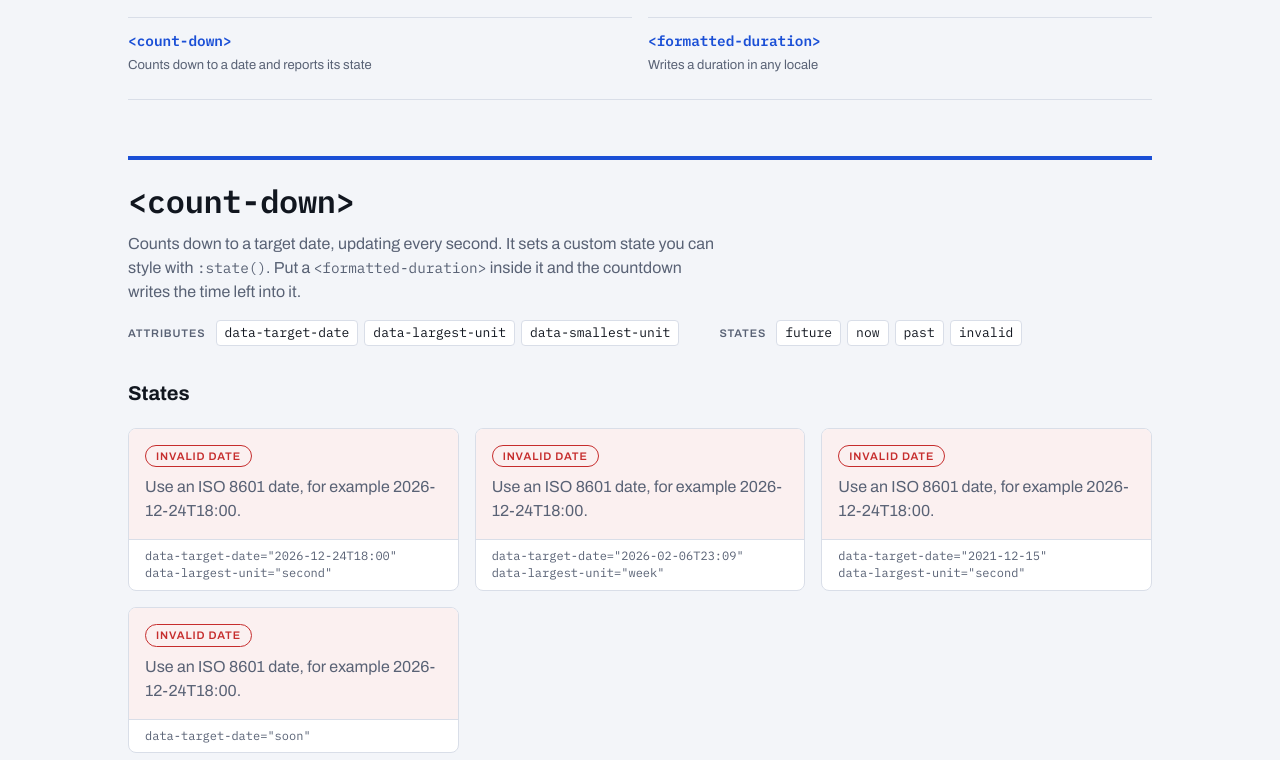
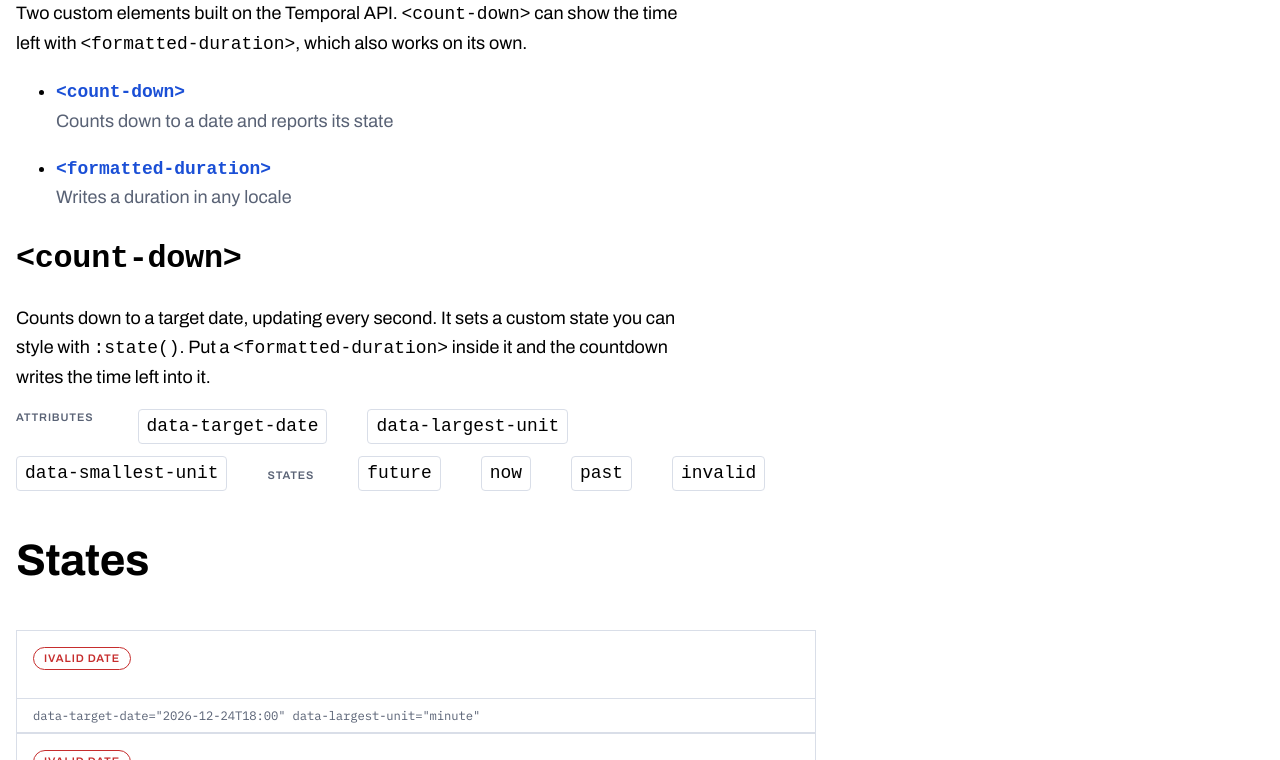
Before and after one commit to g12n/count-down, a plain HTML site: page index.html in a window 1280 px wide. Shown: the part 176-936 px from the top of the page. Drawn offline with Linux system fonts and the light colour scheme.

Commit message:
simplify markup

```diff
--- a/index.html
+++ b/index.html
@@ -17,15 +17,15 @@
 		<link rel="stylesheet" href="styles.css" />
 	</head>
 	<body>
-		<div class="page">
 		<header class="masthead">
 			<h1>Count-down</h1>
 			<p>
 				Two custom elements built on the Temporal API.
 				<code>&lt;count-down&gt;</code> can show the time left with
-					<code>&lt;formatted-duration&gt;</code>, which also works
-					on its own.
+				<code>&lt;formatted-duration&gt;</code>, which also works on its own.
 			</p>
+		</header>
+
 		<nav aria-label="Components">
 			<ul class="toc">
 				<li>
@@ -42,52 +42,44 @@
 				</li>
 			</ul>
 		</nav>
-			</header>
 
-			<main class="stack">
-				<!-- ============ Component 1: count-down ============ -->
+		<main>
 			<section class="component" aria-labelledby="count-down">
-					<header class="component__head">
+				<header>
 					<h2 id="count-down"><code>&lt;count-down&gt;</code></h2>
 					<p>
-							Counts down to a target date, updating every
-							second. It sets a custom state you can style with
+						Counts down to a target date, updating every second. It sets a
+						custom state you can style with
 						<code>:state()</code>. Put a
-							<code>&lt;formatted-duration&gt;</code> inside it
-							and the countdown writes the time left into it.
+						<code>&lt;formatted-duration&gt;</code> inside it and the countdown
+						writes the time left into it.
 					</p>
+				</header>
 				<dl class="spec">
-							<div>
 					<dt>Attributes</dt>
 					<dd><code>data-target-date</code></dd>
 					<dd><code>data-largest-unit</code></dd>
 					<dd><code>data-smallest-unit</code></dd>
-							</div>
-							<div>
+
 					<dt>States</dt>
 					<dd><code>future</code></dd>
 					<dd><code>now</code></dd>
 					<dd><code>past</code></dd>
 					<dd><code>invalid</code></dd>
-							</div>
 				</dl>
-					</header>
 
-					<div class="section">
 				<h3>States</h3>
-						<div class="grid">
+
 				<figure class="demo">
 					<count-down
 						data-target-date="2026-12-24T18:00"
-									data-largest-unit="second"
+						data-largest-unit="minute"
+						data-smallest-unit="minute"
 					>
-									<formatted-duration
-										locale="en"
-									></formatted-duration>
+						<formatted-duration locale="en"></formatted-duration>
 					</count-down>
 					<figcaption>
-									data-target-date="2026-12-24T18:00"<br />
-									data-largest-unit="second"
+						data-target-date="2026-12-24T18:00" data-largest-unit="minute"
 					</figcaption>
 				</figure>
 
@@ -97,9 +89,7 @@
 						data-largest-unit="week"
 						data-smallest-unit="second"
 					>
-									<formatted-duration
-										locale="en"
-									></formatted-duration>
+						<formatted-duration locale="en"></formatted-duration>
 					</count-down>
 					<figcaption>
 						data-target-date="2026-02-06T23:09"<br />
@@ -108,13 +98,8 @@
 				</figure>
 
 				<figure class="demo">
-								<count-down
-									data-target-date="2021-12-15"
-									data-largest-unit="second"
-								>
-									<formatted-duration
-										locale="en"
-									></formatted-duration>
+					<count-down data-target-date="2021-12-15" data-largest-unit="second">
+						<formatted-duration locale="en"></formatted-duration>
 					</count-down>
 					<figcaption>
 						data-target-date="2021-12-15"<br />
@@ -124,30 +109,24 @@
 
 				<figure class="demo">
 					<count-down data-target-date="soon">
-									<formatted-duration
-										locale="en"
-									></formatted-duration>
+						<formatted-duration locale="en"></formatted-duration>
 					</count-down>
 					<figcaption>data-target-date="soon"</figcaption>
 				</figure>
-						</div>
-					</div>
 			</section>
 
 			<!-- ============ Component 2: formatted-duration ============ -->
-				<section
-					class="component"
-					aria-labelledby="formatted-duration"
-				>
+			<section class="component" aria-labelledby="formatted-duration">
 				<header class="component__head">
 					<h2 id="formatted-duration">
 						<code>&lt;formatted-duration&gt;</code>
 					</h2>
 					<p>
-							Writes an ISO 8601 duration as text in the language
-							you pick. It works anywhere on a page and does not
-							need <code>&lt;count-down&gt;</code>.
+						Writes an ISO 8601 duration as text in the language you pick. It
+						works anywhere on a page and does not need
+						<code>&lt;count-down&gt;</code>.
 					</p>
+				</header>
 				<dl class="spec">
 					<div>
 						<dt>Attributes</dt>
@@ -156,16 +135,13 @@
 						<dd><code>duration-style</code></dd>
 					</div>
 				</dl>
-					</header>
 
-					<div class="section">
 				<h3>Style variants</h3>
 				<p class="section__note">
-							<code>duration-style</code> changes how units are
-							written. The default is <code>long</code>.
+					<code>duration-style</code> changes how units are written. The default
+					is <code>long</code>.
 				</p>
 				<dl class="rows">
-							<div>
 					<dt>duration-style="long"</dt>
 					<dd>
 						<formatted-duration
@@ -174,8 +150,7 @@
 							duration-style="long"
 						></formatted-duration>
 					</dd>
-							</div>
-							<div>
+
 					<dt>duration-style="short"</dt>
 					<dd>
 						<formatted-duration
@@ -184,8 +159,7 @@
 							duration-style="short"
 						></formatted-duration>
 					</dd>
-							</div>
-							<div>
+
 					<dt>duration-style="narrow"</dt>
 					<dd>
 						<formatted-duration
@@ -194,8 +168,7 @@
 							duration-style="narrow"
 						></formatted-duration>
 					</dd>
-							</div>
-							<div>
+
 					<dt>duration-style="digital"</dt>
 					<dd>
 						<formatted-duration
@@ -204,15 +177,12 @@
 							duration-style="digital"
 						></formatted-duration>
 					</dd>
-							</div>
 				</dl>
-					</div>
 
-					<div class="section">
 				<h3>Locales</h3>
 				<p class="section__note">
-							The same duration in different languages, set with
-							the <code>locale</code> attribute.
+					The same duration in different languages, set with the
+					<code>locale</code> attribute.
 				</p>
 				<dl class="rows">
 					<div>
@@ -315,10 +285,8 @@
 						</dd>
 					</div>
 				</dl>
-					</div>
 			</section>
 		</main>
-		</div>
 
 		<script src="https://cdn.jsdelivr.net/npm/temporal-polyfill@0.3.0/global.min.js"></script>
 		<script
--- a/styles.css
+++ b/styles.css
@@ -1,217 +1,235 @@
+@layer typography, theme, page-layout, custom-elements;
+
 /* ==========================================================================
-   <count-down> demo
-   Layout: one column (max 64rem) with a header and three labeled sections.
-   Each demo sits in a figure with a mono caption listing its attributes.
+   tidy-typography.css — a modern typography reset
    ========================================================================== */
+@layer typography {
+	:root {
+		--step-0: clamp(1rem, 0.9rem + 1cqi, 1.125rem);
+		--step-1: clamp(1.25rem, 1.1rem + 1.5cqi, 1.5rem);
+		--step-2: clamp(1.6rem, 1.35rem + 2cqi, 2rem);
+		--step-3: clamp(2rem, 1.6rem + 3cqi, 2.75rem);
+		--step-4: clamp(2.5rem, 1.9rem + 4.5cqi, 4rem);
+		--vf-grad: 0;
 
-:root {
-	/* Color */
-	--bg: #f3f5f9;
-	--surface: #ffffff;
-	--ink: #11161f;
-	--ink-muted: #596275;
-	--line: #d9dee8;
-	--accent: #1a4fd6;
-
-	/* State colors (semantic, separate from the accent) */
-	--state-future: #1a4fd6;
-	--state-now: #14804a;
-	--state-past: #6b7385;
-	--state-invalid: #c62d2d;
-
-	/* Type */
+		/* Typography */
+		--font-headline: -apple-system-ui-serif, ui-serif, Georgia, serif;
 		--font-body: "Archivo", system-ui, -apple-system, "Segoe UI", sans-serif;
 		--font-mono: "IBM Plex Mono", ui-monospace, "SF Mono", Menlo, monospace;
 
-	/* Scale */
-	--text-s: 0.8125rem;
-	--text-m: 1rem;
-	--text-l: 1.25rem;
-	--text-xl: 2.5rem;
-	--radius: 0.5rem;
-	--gap: 1rem;
-
-	color-scheme: light;
-}
+		font-family: var(--font-body);
 
 		@media (prefers-color-scheme: dark) {
-	:root {
-		--bg: #0c1018;
-		--surface: #141a26;
-		--ink: #e8ecf4;
-		--ink-muted: #94a0b6;
-		--line: #263045;
-		--accent: #7a9bff;
-
-		--state-future: #7a9bff;
-		--state-now: #4fd18b;
-		--state-past: #8892a6;
-		--state-invalid: #ff7a7a;
-
-		color-scheme: dark;
+			--vf-grad: -50;
 		}
 	}
 
-/* ---- Base ---------------------------------------------------------------- */
-
-*,
-*::before,
-*::after {
-	box-sizing: border-box;
+	html {
+		-webkit-font-smoothing: antialiased;
+		text-rendering: optimizeLegibility;
+		font-synthesis: none;
+		text-size-adjust: none;
 	}
 
-body {
-	margin: 0;
-	background: var(--bg);
-	color: var(--ink);
-	font-family: var(--font-body);
-	font-size: var(--text-m);
-	line-height: 1.5;
-	padding-block: 3rem 5rem;
-	padding-inline: max(1rem, env(safe-area-inset-left, 0px))
-		max(1rem, env(safe-area-inset-right, 0px));
+	* {
+		font-variation-settings: "GRAD" var(--vf-grad, 0);
+
+		& + * {
+			margin-block-start: 1em;
+		}
 	}
 
-.page {
-	max-width: 64rem;
-	margin-inline: auto;
-	display: grid;
-	gap: 3.5rem;
+	main {
+		max-width: 800px;
+	}
+	body {
+		margin: 0 auto;
+		padding: 1rem;
+		container-type: inline-size;
+		font-size: var(--step-0);
+		font-size-adjust: from-font;
+		line-height: 1.6;
+		font-optical-sizing: auto;
+		font-variant-ligatures: common-ligatures contextual;
+		font-kerning: normal;
 	}
 
-.stack {
-	display: grid;
-	gap: 3.5rem;
+	.article-container {
+		container-type: inline-size;
 	}
 
-h1,
+	/* ---- Text Box Trim & Balance ---- */
+
+	:is(h1, h2, h3, h4, h5, h6),
+	blockquote,
+	figcaption {
+		text-wrap: balance;
+		font-size: var(--step-3);
+		line-height: 1.15;
+		letter-spacing: -0.01em;
+	}
+
+	:is(h1, h2, h3, h4, h5, h6),
+	p,
+	blockquote,
+	figcaption,
+	li {
+		text-box: trim-both cap alphabetic;
+	}
+
+	h1 {
+		font-size: var(--step-4);
+	}
 	h2 {
-	margin: 0;
-	text-wrap: balance;
-	line-height: 1.1;
+		font-size: var(--step-2);
+	}
+	h2 {
+		font-size: var(--step-2);
+	}
+
+	/* ---- Paragraphs, Lists & Hanging Punctuation ---- */
+
+	p,
+	li,
+	dd {
+		text-wrap: pretty;
+		max-width: 65ch;
+		hyphens: auto;
+		hyphenate-limit-chars: 6 3 3;
+		hyphenate-limit-lines: 2;
+		hyphenate-limit-zone: 8%;
+		hyphenate-limit-last: always;
+	}
+
+	p,
+	blockquote {
+		hanging-punctuation: first allow-end last;
+	}
+
+	:is(h1, h2, h3, h4, h5, h6, pre, code, var, samp, kbd) {
+		hyphens: manual;
+	}
+
+	[contenteditable="true"] {
+		text-wrap: stable;
+	}
+
+	table,
+	.tabular {
+		font-variant-numeric: tabular-nums lining-nums;
+	}
+
+	.prose {
+		font-variant-numeric: oldstyle-nums proportional-nums;
+	}
+
+	.emoji-color {
+		font-variant-emoji: emoji;
+	}
+
+	.emoji-mono {
+		font-variant-emoji: text;
+	}
+
+	/* ---- Locale Quotes ---- */
+
+	:where(:lang(en)) > * {
+		quotes: '"' '"' "'" "'";
+	}
+
+	:where(:lang(en-GB)) > * {
+		quotes: "'" "'" '"' '"';
+	}
+
+	q {
+		&::before {
+			content: open-quote;
+		}
+		&::after {
+			content: close-quote;
+		}
+	}
+
+	/* ---- Subscripts & Underlines ---- */
+
+	@supports (font-variant-position: sub) {
+		sub,
+		.sub {
+			vertical-align: baseline;
+			font-size: 100%;
+			line-height: inherit;
+			font-variant-position: sub;
+		}
+	}
+
+	@supports (font-variant-position: super) {
+		sup,
+		.sup {
+			vertical-align: baseline;
+			font-size: 100%;
+			line-height: inherit;
+			font-variant-position: super;
+		}
+	}
+
+	a {
+		text-decoration-thickness: from-font;
+		text-underline-offset: 0.15em;
+		text-decoration-skip-ink: auto;
+	}
+}
+
+/* ==========================================================================
+   <count-down> demo & theme
+   ========================================================================== */
+@layer theme {
+	:root {
+		/* Color tokens */
+		--bg: light-dark(#f3f5f9, #0c1018);
+		--surface: light-dark(#ffffff, #141a26);
+		--ink: light-dark(#11161f, #e8ecf4);
+		--ink-muted: light-dark(#596275, #94a0b6);
+		--line: light-dark(#d9dee8, #263045);
+		--accent: light-dark(#1a4fd6, #7a9bff);
+
+		/* Semantic state colors */
+		--state-future: light-dark(#1a4fd6, #7a9bff);
+		--state-now: light-dark(#14804a, #4fd18b);
+		--state-past: light-dark(#8892a6, #8892a6);
+		--state-invalid: light-dark(#c62d2d, #ff7a7a);
+		color-scheme: light dark;
+	}
+}
+
+@layer pagelayout {
+	ul.toc {
+		a {
+			color: inherit;
+			text-decoration: none;
 		}
 
 		code {
-	font-family: var(--font-mono);
-	font-size: 0.9em;
-}
-
-a {
-	color: var(--accent);
-}
-
-:focus-visible {
-	outline: 2px solid var(--accent);
-	outline-offset: 2px;
-}
-
-/* ---- Header -------------------------------------------------------------- */
-
-.masthead {
-	display: grid;
-	gap: 0.75rem;
-	padding-bottom: 1.5rem;
-	border-bottom: 1px solid var(--line);
-}
-
-.masthead h1 {
-	font-size: clamp(2rem, 6vw, 3.25rem);
-	font-weight: 800;
-	font-stretch: 85%;
-	letter-spacing: -0.02em;
-}
-
-.masthead p {
-	margin: 0;
-	max-width: 60ch;
-	color: var(--ink-muted);
-	font-size: var(--text-l);
-	line-height: 1.4;
-}
-
-/* Table of contents: one entry per component */
-.toc {
-	list-style: none;
-	margin: 0.5rem 0 0;
-	padding: 0;
-	display: grid;
-	grid-template-columns: repeat(auto-fit, minmax(min(100%, 18rem), 1fr));
-	gap: var(--gap);
-}
-
-.toc a {
-	display: grid;
-	gap: 0.25rem;
-	height: 100%;
-	padding-top: 0.75rem;
-	border-top: 1px solid var(--line);
-	color: var(--ink);
-	text-decoration: none;
-}
-
-.toc a:hover {
-	border-top-color: var(--accent);
-}
-
-.toc code {
+			display: block;
 			color: var(--accent);
 			font-weight: 600;
 		}
 
-.toc span {
+		span {
 			color: var(--ink-muted);
-	font-size: var(--text-s);
+			display: block;
+			margin-block-start: 0;
+		}
 	}
 
-/* ---- Components ---------------------------------------------------------- */
+	/* ---- Spec Definition Lists ---- */
 
-/* Each component is its own block with a heavy top rule. */
-.component {
-	display: grid;
-	gap: 2rem;
-	padding-top: 1.5rem;
-	border-top: 4px solid var(--accent);
-	scroll-margin-top: 1rem;
-}
-
-.component__head {
-	display: grid;
-	gap: 0.75rem;
-}
-
-.component__head h2 {
-	font-size: clamp(1.5rem, 4vw, 2rem);
-	font-weight: 600;
-	letter-spacing: -0.01em;
-}
-
-.component__head h2 code {
-	font-size: 1em;
-}
-
-.component__head p {
-	margin: 0;
-	max-width: 65ch;
-	color: var(--ink-muted);
-}
-
-/* Attribute and state lists */
 	.spec {
 		display: flex;
 		flex-wrap: wrap;
 		gap: 0.75rem 2.5rem;
-	margin: 0.25rem 0 0;
-}
+		margin-block-start: 0.25rem;
 
-.spec > div {
-	display: flex;
-	flex-wrap: wrap;
-	align-items: center;
-	gap: 0.375rem;
-	min-width: 0;
-}
-
-.spec dt {
+		dt {
 			margin-inline-end: 0.25rem;
 			color: var(--ink-muted);
 			font-size: 0.6875rem;
@@ -220,11 +238,11 @@ a {
 			text-transform: uppercase;
 		}
 
-.spec dd {
+		dd {
 			margin: 0;
 		}
 
-.spec code {
+		code {
 			display: inline-block;
 			padding: 0.125rem 0.5rem;
 			background: var(--surface);
@@ -233,40 +251,9 @@ a {
 			font-size: var(--text-s);
 			overflow-wrap: anywhere;
 		}
-
-/* ---- Sections and grids -------------------------------------------------- */
-
-.section {
-	display: grid;
-	gap: 0.75rem;
 	}
 
-.section h3 {
-	margin: 0;
-	font-size: var(--text-l);
-	font-weight: 700;
-}
-
-.section__note {
-	margin: 0;
-	max-width: 60ch;
-	color: var(--ink-muted);
-	font-size: var(--text-s);
-}
-
-.section .grid {
-	margin-top: 0.5rem;
-}
-
-.grid {
-	display: grid;
-	grid-template-columns: repeat(auto-fit, minmax(min(100%, 17rem), 1fr));
-	gap: var(--gap);
-}
-
-.grid--small {
-	grid-template-columns: repeat(auto-fit, minmax(min(100%, 13rem), 1fr));
-}
+	/* ---- Demo Cards & Rows ---- */
 
 	.demo {
 		margin: 0;
@@ -277,13 +264,12 @@ a {
 		border: 1px solid var(--line);
 		border-radius: var(--radius);
 		overflow: hidden;
-}
 
-.demo > :first-child {
+		& > :first-child {
 			flex: 1;
 		}
 
-.demo figcaption {
+		& figcaption {
 			padding: 0.5rem 1rem;
 			border-top: 1px solid var(--line);
 			font-family: var(--font-mono);
@@ -292,157 +278,114 @@ a {
 			color: var(--ink-muted);
 			overflow-wrap: anywhere;
 		}
+	}
 
-/* Label and output rows, used where a card would be too heavy. */
 	.rows {
 		display: grid;
-	margin: 0.5rem 0 0;
+		margin-block-start: 0.5rem;
 		border-top: 1px solid var(--line);
-}
 
-.rows > div {
+		& > div {
 			display: grid;
 			grid-template-columns: minmax(10rem, 14rem) minmax(0, 1fr);
 			align-items: baseline;
 			gap: 0.25rem 1.5rem;
 			border-bottom: 1px solid var(--line);
+
+			@media (max-width: 40rem) {
+				grid-template-columns: minmax(0, 1fr);
+				padding-top: 0.625rem;
+			}
 		}
 
-.rows dt {
+		& dt {
 			font-family: var(--font-mono);
 			font-size: 0.75rem;
 			color: var(--ink-muted);
 			overflow-wrap: anywhere;
 		}
 
-.rows dd {
+		& dd {
 			margin: 0;
 			min-width: 0;
 		}
 
-.rows formatted-duration {
+		& formatted-duration {
 			padding: 0.75rem 0;
-}
-
 			@media (max-width: 40rem) {
-	.rows > div {
-		grid-template-columns: minmax(0, 1fr);
-		padding-top: 0.625rem;
-	}
-
-	.rows formatted-duration {
 				padding-top: 0;
 			}
 		}
-
-/* ---- <formatted-duration> ------------------------------------------------ */
-
-formatted-duration {
-	--num-size: 1.375rem;
-	display: block;
-	padding: 1rem;
-	color: var(--ink-muted);
-	overflow-wrap: anywhere;
+	}
 }
 
-formatted-duration .integer {
-	font-size: var(--num-size);
+@layer custom-elements {
+	formatted-duration {
+		display: block;
+		color: var(--ink-muted);
+		font-variant-numeric: tabular-nums;
+		.integer {
 			font-weight: 700;
-	font-stretch: 85%;
-	font-variant-numeric: tabular-nums;
 			color: var(--ink);
-	letter-spacing: -0.01em;
+		}
+		.unit {
+			font-weight: 500;
+		}
 	}
 
-formatted-duration .unit {
-	font-size: var(--text-s);
-	font-weight: 500;
-}
-
-/* ---- <count-down> -------------------------------------------------------- */
+	/** count-down component styles **/
 
 	count-down {
-	--state: var(--ink-muted);
+		--color-text: var(--ink-muted);
+		--color-bg: var(--surface);
 		display: grid;
 		gap: 0.5rem;
 		padding: 1rem;
-	background: color-mix(in srgb, var(--state) 7%, var(--surface));
-}
+		background: var(--color-bg);
+		--label-text: "";
 
-count-down formatted-duration {
+		formatted-duration {
 			--num-size: var(--text-xl);
 			padding: 0;
 			line-height: 1.25;
 		}
 
-/* State pill, drawn from the element's custom state. */
-count-down::before {
+		&::before {
 			justify-self: start;
 			padding: 0.125rem 0.625rem;
-	border: 1px solid var(--state);
+			border: 1px solid var(--color-text);
 			border-radius: 999px;
-	color: var(--state);
+			color: var(--color-text);
 			font-size: 0.6875rem;
 			font-weight: 600;
 			letter-spacing: 0.08em;
 			text-transform: uppercase;
+			content: var(--label-text);
+
 		}
 
-count-down:state(future) {
-	--state: var(--state-future);
-}
-count-down:state(future)::before {
-	content: "Counting down";
+		/* States */
+		&:state(future) {
+			--label-text: "future";
+			--color-text: var(--state-future);
 		}
 
-count-down:state(now) {
-	--state: var(--state-now);
-}
-count-down:state(now)::before {
-	content: "Now";
+		&:state(now) {
+			--color-text: var(--state-now);
+			--label-text: "now";
 		}
 
-count-down:state(past) {
-	--state: var(--state-past);
+		&:state(past) {
+			--color-text: var(--state-past);
+			--label-text: "past";
 		}
-count-down:state(past)::before {
-	content: "Ended";
+
+		&:state(invalid) {
+			--color-text: var(--state-invalid);
+			--label-text: "ivalid date";
 		}
-count-down:state(past) formatted-duration {
+		&:is(:state(past), :state(invalid)) formatted-duration {
 			display: none;
 		}
-count-down:state(past)::after {
-	content: "The target date has passed.";
-	color: var(--ink-muted);
-}
-
-count-down:state(invalid) {
-	--state: var(--state-invalid);
-}
-count-down:state(invalid)::before {
-	content: "Invalid date";
-}
-count-down:state(invalid) formatted-duration {
-	display: none;
-}
-count-down:state(invalid)::after {
-	content: "Use an ISO 8601 date, for example 2026-12-24T18:00.";
-	color: var(--ink-muted);
-}
-
-/* ---- Small screens ------------------------------------------------------- */
-
-@media (max-width: 30rem) {
-	body {
-		padding-block: 2rem 3rem;
-	}
-
-	.page,
-	.stack {
-		gap: 2.5rem;
-	}
-
-	count-down formatted-duration {
-		--num-size: 2rem;
 	}
 }
```
Lines whose indentation alone changed are shown as unchanged.
